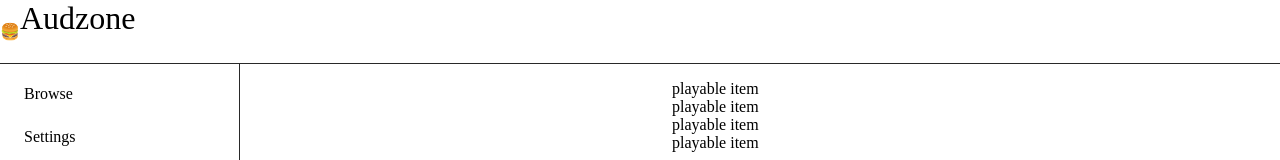
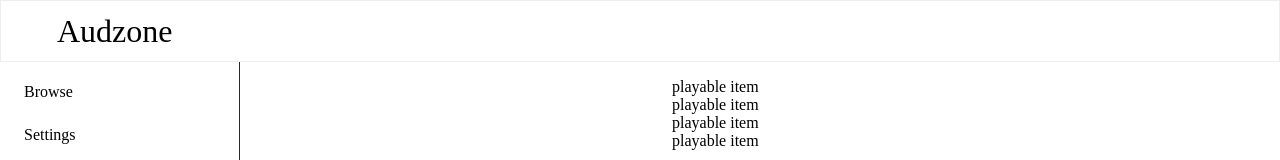
Before and after one commit to perako2023/audzone, a React (Vite) app: page / in a window 1280 px wide. Shown: the top 160 px of the page. Built offline with nearby package versions, Linux system fonts and the light colour scheme.

Commit message:
design: header + menu-btn

```diff
--- a/src/App.css
+++ b/src/App.css
@@ -12,13 +12,26 @@
     'aside main main'
     'footer footer footer';
   grid-template-columns: 240px 1fr 1fr;
-  grid-template-rows: 64px 1fr 72px;
+  grid-template-rows: max-content 1fr 72px;
 }
 
 .root__header {
   grid-area: header;
   display: flex;
+  align-items: center;
   border-bottom: 1px solid var(--grid-line-color);
+  border: 1px solid #eee;
+}
+
+.menu-btn {
+  cursor: pointer;
+  padding: 1em;
+  /* aspect-ratio: 1; */
+  &:hover {
+    transition: border-radius 200ms ease-in-out;
+    border-radius: 50%;
+    background-color: #111;
+  }
 }
 
 .root__aside {
@@ -34,9 +47,9 @@
 .root__main {
   grid-area: main;
   display: flex;
-  gap: 1rem;
+  gap: 1em;
   overflow: hidden;
-  padding: 1rem;
+  padding: 1em;
 }
 
 .media-player {
@@ -64,6 +77,7 @@
     border-radius: 8px;
     &:hover {
       background-color: #111;
+      transition: background-color 100ms ease-in-out;
     }
     &.active {
       background-color: #111;
@@ -72,6 +86,9 @@
 }
 
 @media (max-width: 768px) {
+  .root__header {
+    padding: 0;
+  }
   .root__aside {
     display: none;
   }
--- a/src/App.tsx
+++ b/src/App.tsx
@@ -8,7 +8,16 @@ const Layout = () => {
   return (
     <div className="root-grid">
       <header className="root__header">
-        <button>🍔</button>
+        <button className="menu-btn">
+          <svg
+            xmlns="http://www.w3.org/2000/svg"
+            height="1.5em"
+            width="1.5em"
+            fill="white"
+            viewBox="0 0 448 512">
+            <path d="M0 96C0 78.3 14.3 64 32 64H416c17.7 0 32 14.3 32 32s-14.3 32-32 32H32C14.3 128 0 113.7 0 96zM0 256c0-17.7 14.3-32 32-32H416c17.7 0 32 14.3 32 32s-14.3 32-32 32H32c-17.7 0-32-14.3-32-32zM448 416c0 17.7-14.3 32-32 32H32c-17.7 0-32-14.3-32-32s14.3-32 32-32H416c17.7 0 32 14.3 32 32z" />
+          </svg>
+        </button>
         <h1>Audzone</h1>
       </header>
       <aside className="root__aside">
```
